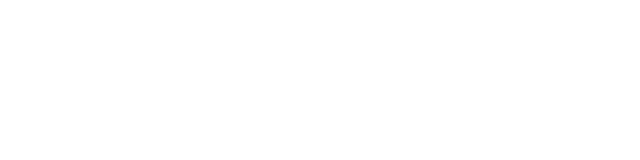
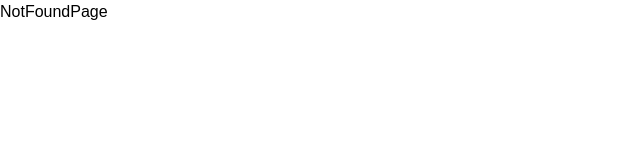
Before and after one commit to moppiiiii/population-trends, a React (Create React App) app: page /404 in a window 1280 px wide. Before the commit this address had no page. Shown: the top 160 px of the page, without its empty margins (0-640 px from the left). Built offline with nearby package versions, Linux system fonts and the light colour scheme.

Commit message:
feat: add-not-found-page

```diff
--- a/src/App.tsx
+++ b/src/App.tsx
@@ -4,7 +4,8 @@
 import React from 'react';
 import { BrowserRouter, Navigate, Route, Routes } from 'react-router-dom';
 
-import PopulationTrendPage from './pages/population-trend/population-trend.page';
+import NotFoundPage from './pages/not-found/NotFound.page';
+import PopulationTrendPage from './pages/population-trend/PopulationTrend.page';
 
 function App() {
   return (
@@ -12,6 +13,7 @@
       <Routes>
         <Route path="/" element={<Navigate to="/population-trend" />} />
         <Route path="/population-trend" element={<PopulationTrendPage />} />
+        <Route path="/*" element={<NotFoundPage />} />
       </Routes>
     </BrowserRouter>
   );
--- /dev/null
+++ b/src/pages/not-found/NotFound.page.tsx
@@ -0,0 +1,8 @@
+import React from 'react';
+
+const NotFoundPage: React.FC = () => {
+  return <div>NotFoundPage</div>;
+};
+
+NotFoundPage.whyDidYouRender = true;
+export default NotFoundPage;
```
Also changed, not shown: src/pages/population-trend/PopulationTrend.page.tsx (renamed from src/pages/population-trend/population-trend.page.tsx).
